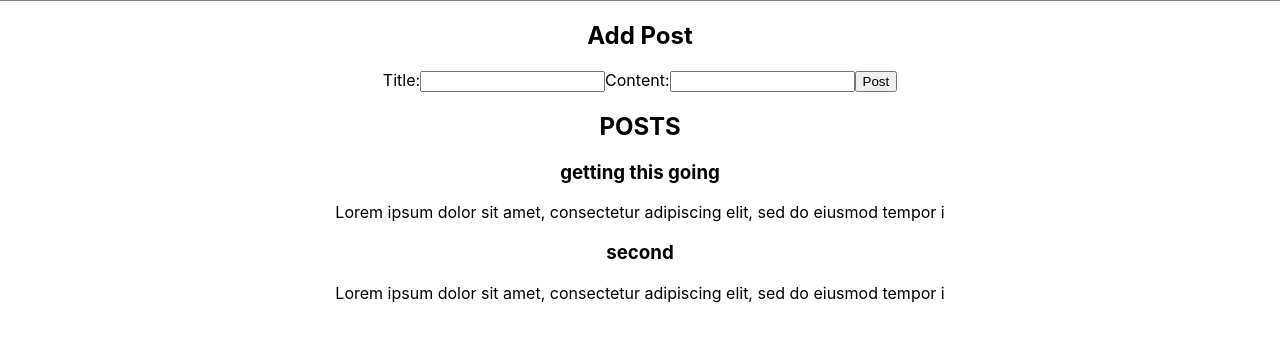
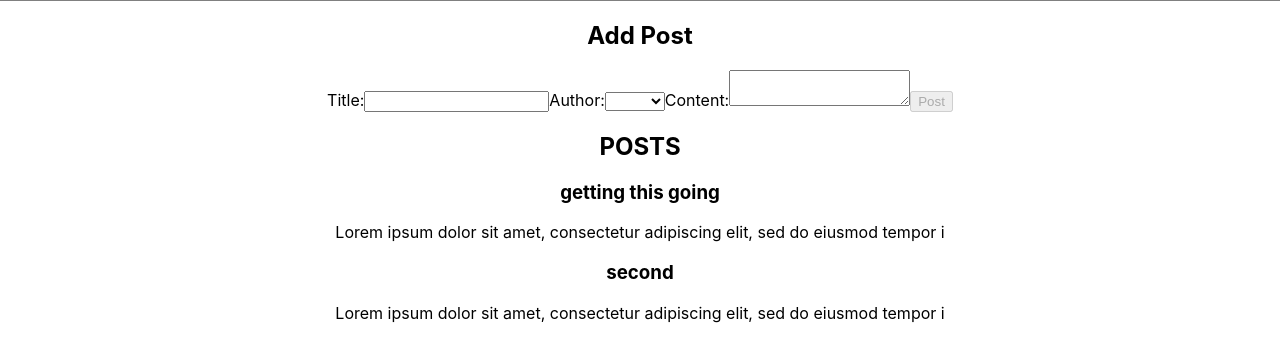
Before and after one commit to dwaynediddy/xclipshare, a React (Create React App) app: page / in a window 1280 px wide. Shown: the top 362 px of the page. Built offline with nearby package versions, Linux system fonts and the light colour scheme.

Commit message:
attempting to add an author

```diff
--- a/src/components/AddPostForm.js
+++ /dev/null
@@ -1,58 +0,0 @@
-import { useState } from 'react'
-import { useDispatch } from 'react-redux'
-import { nanoid } from '@reduxjs/toolkit'
-
-import { postAdded } from './posts/postsSlice'
-
-const AddPostForm = () => {
-    const [ title, setTitle ] = useState('')
-    const [ content, setContent ] = useState('')
-
-    const onTitleChange = e => setTitle(e.target.value)
-    const onContentChange = e => setContent(e.target)
-
-    const dispatch = useDispatch()
-
-    const onSubmit = () => {
-        if(title && content) {
-            dispatch(postAdded({
-                id: nanoid(),
-                title: title,
-                content: content
-            })
-            )
-                setTitle('')
-                setContent('')
-        }
-    }
-
-  return (
-    <section>
-        <h2>Add Post</h2>
-        <form>
-            <label htmlFor='postTitle'>Title:</label>
-            <input
-                type='text'
-                id='postTitle'
-                name='postTitle'
-                value={title}
-                onChange={onTitleChange}
-            />
-            <label htmlFor='postContent'>Content:</label>
-            <input
-                type='text'
-                id='postConetent'
-                name='postConetent'
-                value={content}
-                onChange={onContentChange}
-            />
-            <button
-            onClick={onSubmit}
-            type='submit'
-            >Post</button>
-        </form>
-    </section>
-  )
-}
-
-export default AddPostForm
--- /dev/null
+++ b/src/components/posts/AddPostForm.js
@@ -0,0 +1,77 @@
+import { useState } from 'react'
+import { useDispatch, useSelector } from 'react-redux'
+
+import { postAdded } from './postsSlice'
+import { selectAllUsers } from '../users/usersSlice'
+
+const AddPostForm = () => {
+    const [ title, setTitle ] = useState('')
+    const [ content, setContent ] = useState('')
+    const [ usersId, setUsersId ] = useState('')
+
+    const users = useSelector(selectAllUsers)
+
+    const onTitleChange = e => setTitle(e.target.value)
+    const onContentChange = e => setContent(e.target.value)
+    const onAuthorChange = e => setUsersId(e.target.value)
+
+    const dispatch = useDispatch()
+
+    const onSubmit = () => {
+        if(title && content) {
+            dispatch(
+                postAdded(title, content, usersId)
+            )
+                setTitle('')
+                setContent('')
+        }
+    }
+
+    const canSave = Boolean(title) && Boolean(content) && Boolean(usersId)
+
+    const usersOptions = users.map(user => (
+        <option key={user.id} value={user.id}>
+            {user.name}
+        </option>
+    ))
+
+  return (
+    <section>
+        <h2>Add Post</h2>
+        <form>
+            <label htmlFor='postTitle'>Title:</label>
+            <input
+                type='text'
+                id='postTitle'
+                name='postTitle'
+                value={title}
+                onChange={onTitleChange}
+            />
+            <label htmlFor='postAuthor'>Author:</label>
+            <select
+                id='postAuthor'
+                value={usersId}
+                onChange={onAuthorChange}
+            >
+                <option value=''></option>
+                {usersOptions}
+            </select>
+            <label htmlFor='postContent'>Content:</label>
+            <textarea
+                type='text'
+                id='postContent'
+                name='postContent'
+                value={content}
+                onChange={onContentChange}
+            />
+            <button
+            onClick={onSubmit}
+            type='button'
+            disabled={!canSave}
+            >Post</button>
+        </form>
+    </section>
+  )
+}
+
+export default AddPostForm
--- a/src/components/posts/postsSlice.js
+++ b/src/components/posts/postsSlice.js
@@ -1,4 +1,4 @@
-import { createSlice } from "@reduxjs/toolkit";
+import { createSlice, nanoid } from "@reduxjs/toolkit";
 
 const initialState = [
     {id: 1, title: "getting this going", content: "Lorem ipsum dolor sit amet, consectetur adipiscing elit, sed do eiusmod tempor incididunt ut labore et dolore magna aliqua. Ut enim ad minim veniam,"},
@@ -9,10 +9,21 @@ const postsSlice = createSlice({
     name: 'post',
     initialState,
     reducers: {
-        postAdded(state, action) {
-            state.push(action.payload)
+        postAdded: {
+            reducer(state, action) {
+                state.push(action.payload)
+            },
+            prepare(title, content, userId) {
+                return {
+                    payload: {
+                        id: nanoid(),
+                        title: title,
+                        content: content,
+                        userId
+                    }
+                }
+            }
         }
-
     }
 })
 
--- /dev/null
+++ b/src/components/users/usersSlice.js
@@ -0,0 +1,19 @@
+import { createSlice } from "@reduxjs/toolkit"
+
+const initialState = [
+    {id: 0, name: 'bob'},
+    {id: 1, name: 'billy'},
+    {id: 2, name: 'bobert'},
+]
+
+const usersSlice = createSlice({
+    name: 'users',
+    initialState,
+    reducers: {
+
+    }
+})
+
+export const selectAllUsers = state => state.users
+
+export default usersSlice.reducer
--- a/src/redux/store.js
+++ b/src/redux/store.js
@@ -1,8 +1,10 @@
 import { configureStore } from '@reduxjs/toolkit'
 import postsReducer from '../components/posts/postsSlice'
+import usersReducer from '../components/users/usersSlice'
 
 export const store = configureStore({
     reducer: {
         posts: postsReducer,
+        users: usersReducer,
     }
 })
--- a/src/screens/Home.js
+++ b/src/screens/Home.js
@@ -2,7 +2,7 @@ import React from 'react'
 import './style/home.css'
 // import Clip from '../components/Clip'
 import PostsList from '../components/PostsList'
-import AddPostForm from '../components/AddPostForm'
+import AddPostForm from '../components/posts/AddPostForm'
 
 const Home = () => {
   return (
```
Also changed, not shown: src/components/posts/PostAuthor.js (added, +13 -0 lines).
